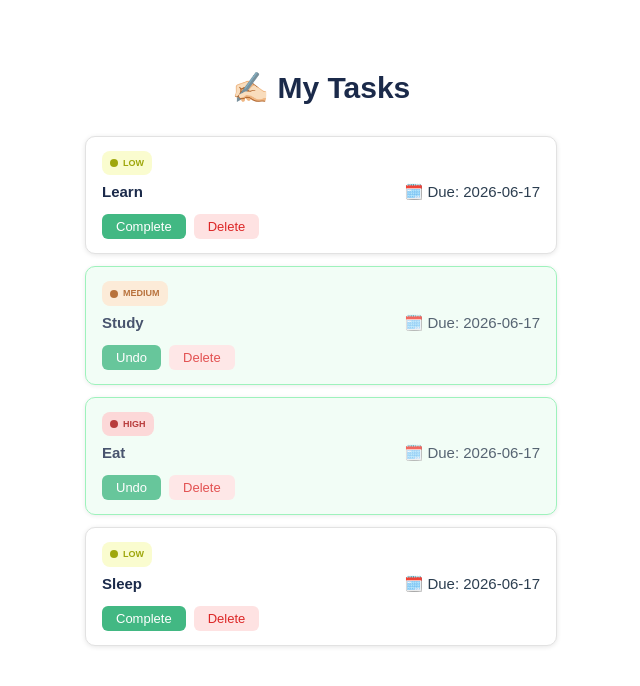
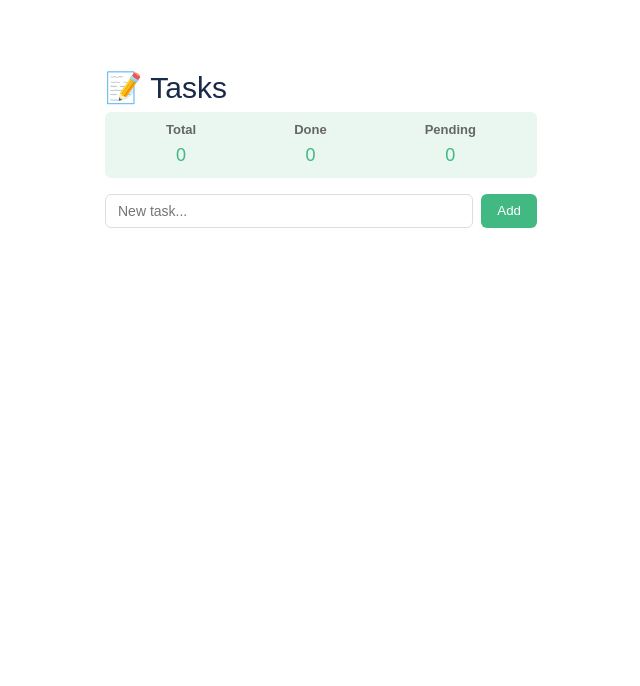
Before and after one commit to sisonjcs/SISON_JANELLE_CASSANDRA_FRONTEND, a Vue app: page /task-list in a window 1280 px wide. Shown: the top 686 px of the page, without its empty margins (319-959 px from the left). Built offline with nearby package versions, Linux system fonts and the light colour scheme; the HTML template or start-up script is replaced by a standard one.

Commit message:
feat: added day4

```diff
--- a/src/router/index.ts
+++ b/src/router/index.ts
@@ -1,6 +1,6 @@
 import { createRouter, createWebHistory } from "vue-router";
 import TaskCounter from "@/views/day1/TaskCounter.vue";
-import TaskListView from "@/views/day2/TaskListView.vue";
+import TaskListView from "@/views/day4/TaskListView.vue";
 import HomeView from "@/views/day3/HomeView.vue";
 import TaskDetailView from "@/views/day3/TaskDetailView.vue";
 import AboutView from "@/views/day3/AboutView.vue";
--- a/src/stores/taskStore.ts
+++ b/src/stores/taskStore.ts
@@ -1,17 +1,104 @@
+// =============================================================
+//  DAY 4 ASSIGNMENT — Pinia Store: stores/taskStore.js
+//  Topic: Centralized State with Pinia (state, getters, actions)
+//  Files: stores/taskStore.js  |  TaskListView.vue (updated)
+//  Time: 60 minutes
+// =============================================================
+//
+// OBJECTIVE
+// ---------
+// Migrate all task-related state OUT of your components and INTO a
+// centralized Pinia store. Components become thin — they only call
+// store actions and read store state. They never manage task data locally.
+//
+// WHAT TO BUILD
+// -------------
+// stores/taskStore.js:
+//   - state: tasks array, nextId counter
+//   - getters (computed): doneCount, pendingCount, totalCount
+//   - actions: addTask(name), toggleTask(id), removeTask(id)
+//
+// TaskListView.vue (update your existing component):
+//   - Remove all local task state and action functions
+//   - Import and use the Pinia store
+//   - Use storeToRefs() for reactive state destructuring
+//   - Destructure actions directly from the store (no storeToRefs needed)
+//
+// REQUIREMENTS (Acceptance Criteria)
+// ------------------------------------
+//  [x] defineStore('tasks', setup function) — use the Setup Store pattern
+//  [x] tasks and nextId are refs inside the store
+//  [x] doneCount, pendingCount, totalCount are computed() getters
+//  [x] All 3 actions are defined inside the store
+//  [x] store is registered in main.js: app.use(createPinia())
+//  [x] Component uses storeToRefs() for state and computed
+//  [x] Component uses store.action() directly (not storeToRefs for actions)
+//  [x] No task state remains in any component
+//
+// EXTENSION
+// ---------
+//  - Add a userStore.js with: currentUser (name), isLoggedIn (bool)
+//  - Display the current user's name in the app header
+//  - Add a "login" action that sets the user name
+//  - Add pinia-plugin-persistedstate to persist tasks to localStorage:
+//      npm install pinia-plugin-persistedstate
+//
+// HINTS (read only if stuck)
+// ---------------------------
+//  Hint 1: import { defineStore } from 'pinia'
+//  Hint 2: export const useTaskStore = defineStore('tasks', () => { ... })
+//  Hint 3: The setup function must return EVERYTHING the component needs:
+//          return { tasks, doneCount, addTask, toggleTask, removeTask }
+//  Hint 4: In the component:
+//          const store = useTaskStore()
+//          const { tasks, doneCount } = storeToRefs(store)  // reactive!
+//          const { addTask } = store                          // NOT storeToRefs
+//  Hint 5: storeToRefs is imported from 'pinia', not 'vue'
+//  Hint 6: nextId.value++ increments THEN returns — use it as the id before push
+// =============================================================
+
 import { defineStore } from 'pinia'
-import { computed, ref } from 'vue'
+import { computed, ref, type Ref } from 'vue'
+
+interface Task {
+    id: number
+    name: string
+    done: boolean
+}
 
 export const useTaskStore = defineStore('tasks', () => {
-    const tasks = ref([
-        {id: 1, name: 'Learn', done: true, dueDate: '2026-06-18', priority: 'low'},
-        {id: 2, name: 'Study', done: false, dueDate: '2026-06-18', priority: 'medium'},
-        {id: 3, name: 'Eat', done: false, dueDate: '2026-06-18', priority: 'high'},
-        {id: 4, name: 'Sleep', done: false, dueDate: '2026-06-18', priority: 'low'},
-    ])
+    const tasks: Ref<Task[]> = ref([])
+    const nextId = ref(1)
 
     const totalCount = computed(() => tasks.value.length)
     const doneCount = computed(() => tasks.value.filter(t => t.done).length)
     const pendingCount = computed(() => tasks.value.filter(t => !t.done).length)
 
-    return ({ tasks, totalCount, doneCount, pendingCount })
+    function addTask(name: string) {
+        if (name) {
+            const newTask = {
+                id: nextId.value++,
+                name: name,
+                done: false
+            }
+
+            tasks.value.push(newTask)
+        }
+    }
+
+    function toggleTask(id: number) {
+        const foundTask = tasks.value.find(t => t.id === id)
+        if (foundTask) {
+            foundTask.done = foundTask.done
+        }
+    }
+
+    function removeTask(id: number) {
+        const foundTask = tasks.value.find(t => t.id === id)
+        if (foundTask) {
+            tasks.value = tasks.value.filter(t => t.id !== id)
+        }
+    }
+
+    return ({ tasks, doneCount, pendingCount, totalCount, addTask, toggleTask, removeTask })
 })
--- /dev/null
+++ b/src/views/day4/TaskListView.vue
@@ -0,0 +1,123 @@
+<!--
+=============================================================
+  DAY 4 ASSIGNMENT — TaskListView.vue (refactored for Pinia)
+  Remove all local state. Use the store for everything.
+=============================================================
+-->
+<script setup>
+import { ref } from 'vue'
+import { storeToRefs } from 'pinia'
+
+// TODO 1: Import your store
+import { useTaskStore } from '@/stores/taskStore'
+
+// TODO 2: Get the store instance
+const taskStore = useTaskStore()
+
+// TODO 3: Destructure REACTIVE STATE using storeToRefs()
+const { tasks, doneCount, pendingCount, totalCount } = storeToRefs(taskStore)
+
+// TODO 4: Destructure ACTIONS directly (no storeToRefs needed for functions)
+const { addTask, toggleTask, removeTask } = taskStore
+
+// This local ref is fine — it's UI state, not task state
+const newTaskName = ref('')
+
+function handleAdd() {
+  // TODO 5: Call addTask() from the store, then clear the input
+  addTask(newTaskName.value)
+  newTaskName.value = ''
+}
+</script>
+
+<template>
+  <div class="task-view">
+    <h1>📝 Tasks</h1>
+
+    <!-- TODO 6: Display totalCount, doneCount, pendingCount from the store -->
+    <div class="stats">
+      <!-- your stats here -->
+      <div><span>Total</span>
+        <strong>{{ totalCount }}</strong>
+      </div>
+
+      <div>
+        <span>Done</span>
+        <strong>{{ doneCount }}</strong>
+      </div>
+
+      <div>
+        <span>Pending</span>
+        <strong>{{ pendingCount }}</strong>
+      </div>
+    </div>
+
+    <div class="input-row">
+      <input v-model="newTaskName" placeholder="New task..." @keyup.enter="handleAdd" />
+      <button @click="handleAdd">Add</button>
+    </div>
+
+    <!-- TODO 7: Render the task list using tasks from the store -->
+    <ul class="task-list">
+      <!-- v-for task in tasks -->
+      <!--   checkbox v-model="task.done" @change="toggleTask(task.id)" -->
+      <!--   span :class done -->
+      <!--   remove button @click="removeTask(task.id)" -->
+      <li v-for="task in tasks">
+        <input
+            type="checkbox"
+            v-model="task.done"
+            @change="toggleTask(task.id)"
+        />
+        <span :class="{done: task.done}">
+            {{ task.name }}
+        </span>
+        <button
+            @click="removeTask(task.id)"
+        >
+            Remove
+        </button>
+      </li>
+    </ul>
+  </div>
+</template>
+
+<style scoped>
+.task-view { max-width: 480px; margin: 40px auto; padding: 24px; font-family: Arial, sans-serif; }
+h1 { color: #1B2A4A; }
+/* .stats { font-size: 13px; color: #555; padding: 8px 12px; background: #e9f7f0; border-radius: 6px; margin-bottom: 16px; } */
+.stats {
+  font-size: 13px;
+  color: #666;
+  margin-bottom: 16px;
+  padding: 8px 12px;
+  background: #e9f7f0;
+  border-radius: 6px;
+  text-align: center;
+  display: flex;
+  justify-content: space-around;
+  text-align: center;
+}
+
+.stats div {
+  display: flex;
+  flex-direction: column;
+}
+
+.stats div span {
+  font-weight: bold;
+}
+
+.stats strong {
+  font-size: 18px;
+  color: #42B883;
+}
+.input-row { display: flex; gap: 8px; margin-bottom: 16px; }
+.input-row input { flex: 1; padding: 8px 12px; border: 1px solid #ddd; border-radius: 6px; font-size: 14px; }
+.input-row button { padding: 8px 16px; background: #42B883; color: white; border: none; border-radius: 6px; cursor: pointer; }
+.task-list { list-style: none; padding: 0; margin: 0; }
+.task-list li { display: flex; align-items: center; gap: 10px; padding: 10px 12px; background: white; border-radius: 6px; margin-bottom: 8px; border: 1px solid #eee; }
+.task-list li span { flex: 1; font-size: 14px; }
+.done { text-decoration: line-through; color: #9ca3af; }
+.task-list li .remove { padding: 4px 10px; background: #fee2e2; color: #dc2626; border: none; border-radius: 4px; cursor: pointer; font-size: 12px; }
+</style>
```
